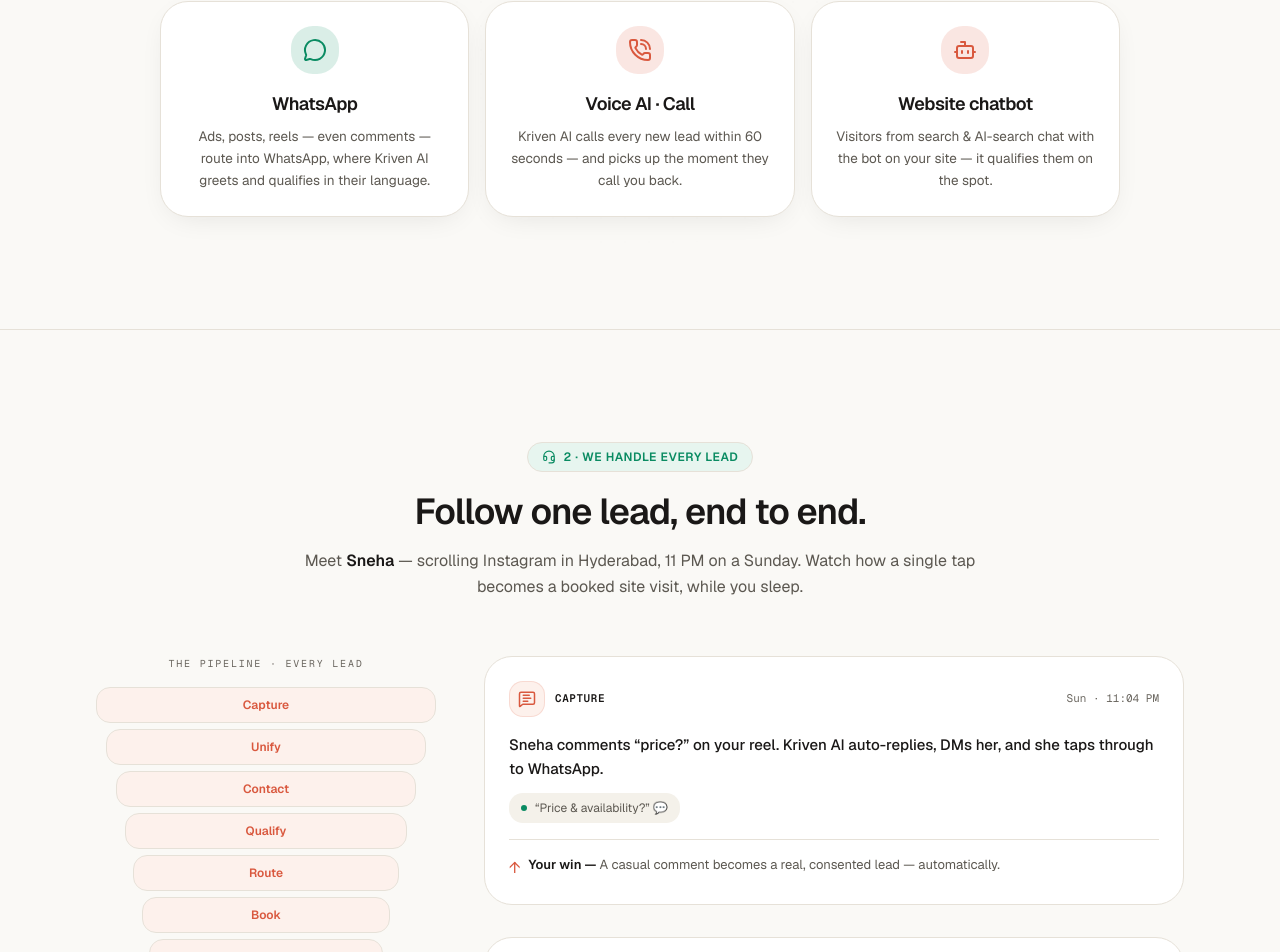
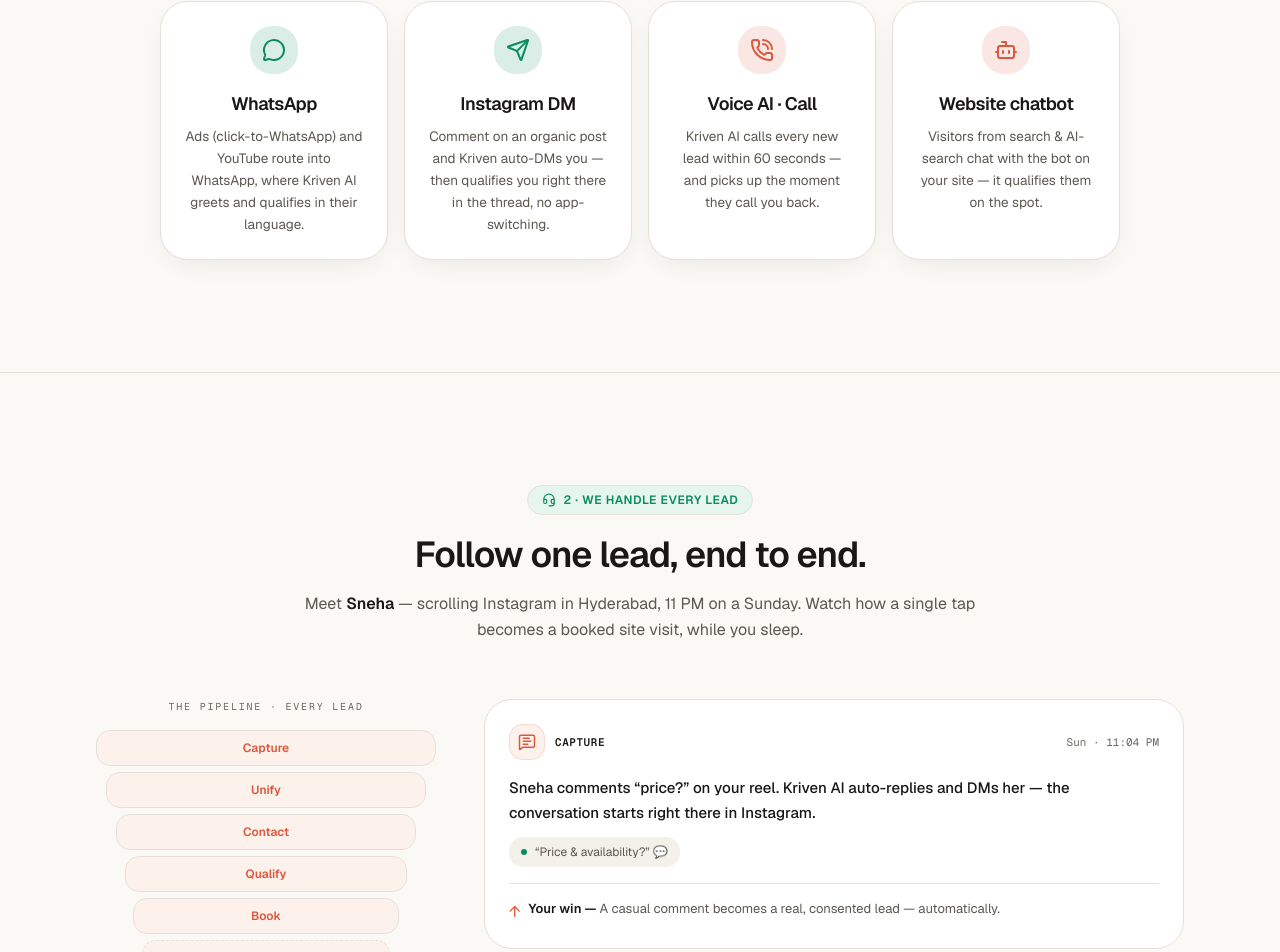
Before and after one commit to Kriven-AI/realty-website, a Next.js app: page /how-it-works in a window 1280 px wide. Shown: the part 1274-2226 px from the top of the page. Built offline with nearby package versions, Linux system fonts and the light colour scheme.

Commit message:
updated the instagram flow - organic posts

```diff
--- a/app/product/page.tsx
+++ b/app/product/page.tsx
@@ -34,7 +34,7 @@
           "AI-search visibility — cited in ChatGPT, Gemini & Google AI Overviews",
           "Meta & Google ad campaigns, fully designed & managed",
           "Organic YouTube & Instagram — reels from your own site footage",
-          "Comments → DM → WhatsApp, captured automatically",
+          "Organic comments → auto-DM → qualified in-thread",
           "Website chatbot widget that qualifies visitors on the spot",
         ]}
         replaces="Your marketing agency, SEO consultants, and ad managers."
--- a/components/blog/reel-comments/article.tsx
+++ b/components/blog/reel-comments/article.tsx
@@ -122,9 +122,10 @@
         </section>
 
         <KrivenFit>
-          Capturing every commenter, replying in seconds and moving them to
-          WhatsApp is exactly what Kriven automates — so a viral reel turns into
-          booked site visits instead of a pile of ignored “Price?” comments.
+          Capturing every commenter, auto-replying in seconds and qualifying
+          them right in the Instagram DM is exactly what Kriven automates — so a
+          viral reel turns into booked site visits instead of a pile of ignored
+          “Price?” comments.
         </KrivenFit>
 
         {/* The play */}
@@ -172,15 +173,9 @@
                 lead generation
               </Link>{" "}
               captures the buyers who comment or DM on your reels, replies in
-              seconds, and moves them into a{" "}
-              <Link
-                href="/solutions/whatsapp-automation"
-                className="font-medium text-brand transition-colors hover:text-brand-soft"
-              >
-                WhatsApp conversation
-              </Link>{" "}
-              that qualifies them and books the site visit — so a viral reel turns
-              into booked visits, not just a nice view count.
+              seconds, and qualifies them right in the Instagram DM — then books
+              the site visit. So a viral reel turns into booked visits, not just
+              a nice view count.
             </p>
             <div className="mt-6 flex flex-col gap-3 sm:flex-row">
               <Button asChild variant="brand" size="lg">
--- a/components/home/lead-engine-teaser.tsx
+++ b/components/home/lead-engine-teaser.tsx
@@ -72,7 +72,7 @@
     helps: [
       "Stunning videos from your site footage",
       "Short-form videos for reach",
-      { text: "Auto-replies to comments → DM → WhatsApp", highlight: true },
+      { text: "Comments answered → routed to WhatsApp", highlight: true },
     ],
   },
   {
@@ -82,7 +82,7 @@
     helps: [
       "Reels & posts from your site footage",
       "Short-form content that gets discovered",
-      { text: "Auto-replies to comments → DM → WhatsApp", highlight: true },
+      { text: "Auto-replies to comments → DM → qualified in-thread", highlight: true },
     ],
   },
   {
--- a/components/home/platform-suite.tsx
+++ b/components/home/platform-suite.tsx
@@ -115,7 +115,7 @@
     "Meta & Google ad campaigns, fully managed",
     "Scroll-stopping reels from your own site footage",
     "Website chatbot that qualifies on the spot",
-    { text: "Comments → DM → WhatsApp, automatically", highlight: true },
+    { text: "Comments → auto-DM → qualified on the spot", highlight: true },
   ] as Bullet[],
   channels: [
     { label: "Google", icon: Search },
--- a/components/how-it-works/attract-channels.tsx
+++ b/components/how-it-works/attract-channels.tsx
@@ -15,6 +15,7 @@
   PhoneCall,
   MessageCircle,
   ArrowDown,
+  Send,
   type LucideIcon,
 } from "lucide-react";
 
@@ -23,14 +24,14 @@
   label: string;
   sub: string;
   /** Which door this channel mostly flows into. */
-  door: "web" | "whatsapp";
+  door: "web" | "whatsapp" | "dm";
 };
 
 const CHANNELS: Channel[] = [
   { icon: Search, label: "Google Search & Maps", sub: "High-intent + ‘near me’", door: "web" },
   { icon: Sparkles, label: "AI search", sub: "ChatGPT · Gemini · Perplexity", door: "web" },
   { icon: Megaphone, label: "Meta & Google ads", sub: "Click-to-WhatsApp", door: "whatsapp" },
-  { icon: Camera, label: "Instagram", sub: "Posts · reels · comments", door: "whatsapp" },
+  { icon: Camera, label: "Instagram", sub: "Posts · reels · DMs", door: "dm" },
   { icon: MonitorPlay, label: "YouTube", sub: "Videos · comments", door: "whatsapp" },
   { icon: Building2, label: "Property portals", sub: "99acres · Magicbricks", door: "whatsapp" }
 ];
@@ -58,7 +59,7 @@
           <p className="mt-4 text-base leading-relaxed text-muted-foreground">
             We run your marketing across every channel that matters in India —
             and no matter where a lead discovers you, they flow into one of
-            three channels where Kriven AI captures and qualifies them.
+            four channels where Kriven AI captures and qualifies them.
           </p>
         </div>
 
@@ -114,13 +115,19 @@
           </p>
         </div>
 
-        {/* The three channels that qualify */}
-        <div className="mt-6 grid gap-4 sm:grid-cols-3">
+        {/* The four channels that qualify */}
+        <div className="mt-6 grid gap-4 sm:grid-cols-2 lg:grid-cols-4">
           <DoorCard
             icon={MessageCircle}
             tone="success"
             title="WhatsApp"
-            line="Ads, posts, reels — even comments — route into WhatsApp, where Kriven AI greets and qualifies in their language."
+            line="Ads (click-to-WhatsApp) and YouTube route into WhatsApp, where Kriven AI greets and qualifies in their language."
+          />
+          <DoorCard
+            icon={Send}
+            tone="success"
+            title="Instagram DM"
+            line="Comment on an organic post and Kriven auto-DMs you — then qualifies you right there in the thread, no app-switching."
           />
           <DoorCard
             icon={PhoneCall}
--- a/components/how-it-works/lead-journey.tsx
+++ b/components/how-it-works/lead-journey.tsx
@@ -25,6 +25,8 @@
   bubble: string;
   /** Re-engage is the outbound / tele-caller recovery band — styled apart. */
   recovery?: boolean;
+  /** An optional / conditional step (e.g. warm-transfer only if requested). */
+  optional?: boolean;
 };
 
 const BEATS: Beat[] = [
@@ -32,7 +34,7 @@
     layer: "Capture",
     time: "Sun · 11:04 PM",
     icon: MessageSquareText,
-    what: "Sneha comments “price?” on your reel. Kriven AI auto-replies, DMs her, and she taps through to WhatsApp.",
+    what: "Sneha comments “price?” on your reel. Kriven AI auto-replies and DMs her — the conversation starts right there in Instagram.",
     win: "A casual comment becomes a real, consented lead — automatically.",
     bubble: "“Price & availability?” 💬",
   },
@@ -48,7 +50,7 @@
     layer: "Contact",
     time: "11:05 PM",
     icon: MessageCircle,
-    what: "Kriven AI replies in WhatsApp within seconds — in her own language — and picks up the conversation right where she is.",
+    what: "Kriven AI replies in the Instagram DM within seconds — in her own language — and picks up the conversation right where she is.",
     win: "Answered in seconds, at 11 PM. The first to respond wins the lead.",
     bubble: "नमस्ते · வணக்கம் · హాయ் 💬",
   },
@@ -61,26 +63,27 @@
     bubble: "Qualified · 3BHK · ₹80L · ready",
   },
   {
-    layer: "Route",
+    layer: "Book",
     time: "11:09 PM",
-    icon: ArrowRightLeft,
-    what: "If Sneha wants to talk to someone, Kriven AI warm-transfers her to your closer — with a full summary of budget, intent, and objections.",
-    win: "Your salesperson gets a briefed, ready lead — not a cold name.",
-    bubble: "Wants a human → warm transfer",
-  },
-  {
-    layer: "Book",
-    time: "11:10 PM",
     icon: CalendarCheck,
     what: "Kriven AI books the site visit — Saturday 4 PM — and assigns a rep, right inside the chat.",
     win: "Booked on the very first contact, while interest is hottest.",
     bubble: "✅ Site visit · Sat 4:00 PM",
   },
   {
+    layer: "Route",
+    time: "11:10 PM",
+    icon: ArrowRightLeft,
+    what: "If Sneha calls and wants to talk to a person, Kriven AI then warm-transfers her to your closer — with a full summary of budget, intent, and objections.",
+    win: "Your salesperson gets a briefed, ready lead — not a cold name.",
+    bubble: "Wants a human → warm transfer",
+    optional: true,
+  },
+  {
     layer: "Confirm",
     time: "Fri & Sat",
     icon: BellRing,
-    what: "Reminders and a re-confirmation go out on WhatsApp, with one-tap reschedule.",
+    what: "Reminders and a re-confirmation go out on the same thread, with one-tap reschedule.",
     win: "No-shows (40–60% industry-wide) drop — more visits actually happen.",
     bubble: "Reminder: tomorrow 4 PM 📍",
   },
@@ -88,9 +91,9 @@
     layer: "Prove",
     time: "after the visit",
     icon: BarChart3,
-    what: "Feedback is captured and the dashboard shows this visit came from an Instagram reel — at a known cost.",
+    what: "Feedback is captured and the dashboard shows this visit came from an Instagram reel.",
     win: "You see exactly what every channel and post is worth, in site visits.",
-    bubble: "Visit ✓ · Instagram · ₹420 / visit",
+    bubble: "Visit ✓ · Instagram",
   },
 ];
 
@@ -208,7 +211,7 @@
         isActive
           ? "border-brand/40 shadow-[0_12px_36px_-14px_rgba(217,88,62,0.28)]"
           : "border-border-subtle"
-      } ${beat.recovery ? "border-dashed" : ""}`}
+      } ${beat.recovery || beat.optional ? "border-dashed" : ""}`}
     >
       <div className="flex items-center justify-between gap-3">
         <div className="flex items-center gap-2.5">
@@ -227,6 +230,11 @@
           {beat.recovery && (
             <span className="rounded-full bg-warning/10 px-2 py-0.5 text-[9.5px] font-semibold uppercase tracking-wider text-warning">
               Outbound
+            </span>
+          )}
+          {beat.optional && (
+            <span className="rounded-full border border-border-subtle bg-muted px-2 py-0.5 text-[9.5px] font-semibold uppercase tracking-wider text-subtle">
+              Optional
             </span>
           )}
         </div>
@@ -282,7 +290,7 @@
                   : isDone
                     ? "border-brand/30 bg-brand-tint text-brand"
                     : "border-border-subtle bg-card text-muted-foreground"
-              }`}
+              } ${beat.optional ? "border-dashed" : ""}`}
             >
               <span className="text-[12px] font-semibold">{beat.layer}</span>
             </div>
--- a/components/solutions/lead-generation/faq.tsx
+++ b/components/solutions/lead-generation/faq.tsx
@@ -16,7 +16,7 @@
   },
   {
     q: "Which channels does it generate leads from?",
-    a: "Google search and Google Maps, AI answers (ChatGPT, Gemini, Google AI Overviews), Meta and Google ad campaigns, organic Instagram and YouTube, comments that convert to DMs and WhatsApp, and a website chatbot — all feeding one engine.",
+    a: "Google search and Google Maps, AI answers (ChatGPT, Gemini, Google AI Overviews), Meta and Google ad campaigns, organic Instagram and YouTube, comments captured straight into Instagram DMs, and a website chatbot — all feeding one engine.",
   },
   {
     q: "Does it convert the leads, or just deliver them?",
@@ -24,7 +24,7 @@
   },
   {
     q: "Can it generate leads from Instagram and YouTube?",
-    a: "Yes. It produces organic reels from your own site footage, and captures the buyers who comment or DM asking for price and details — turning social engagement into WhatsApp conversations automatically.",
+    a: "Yes. It produces organic reels from your own site footage, and captures the buyers who comment or DM asking for price and details — auto-replying and qualifying them right in the Instagram DM, so social engagement becomes booked site visits.",
   },
   {
     q: "What's the best way to generate real estate leads in India?",
```
Also changed, not shown: components/blog/reel-comments/data.ts (+7 -7 lines).
